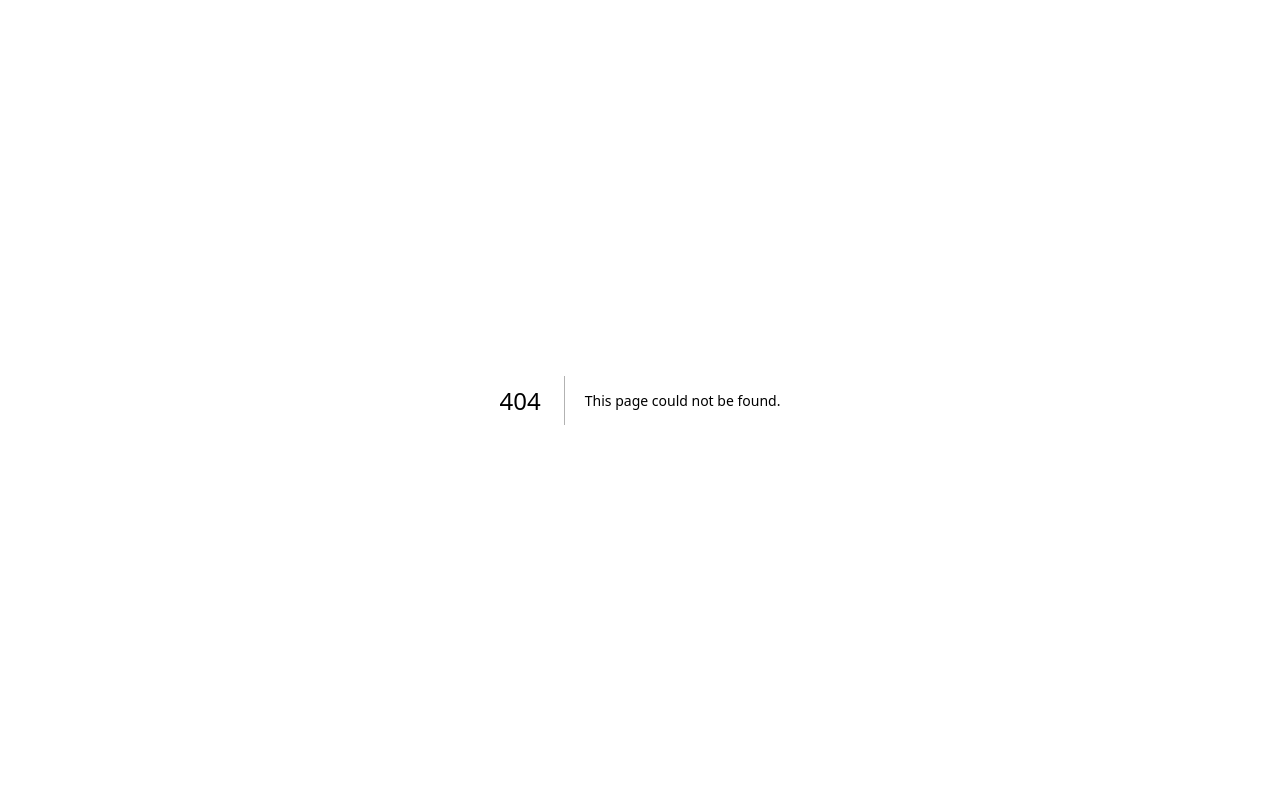
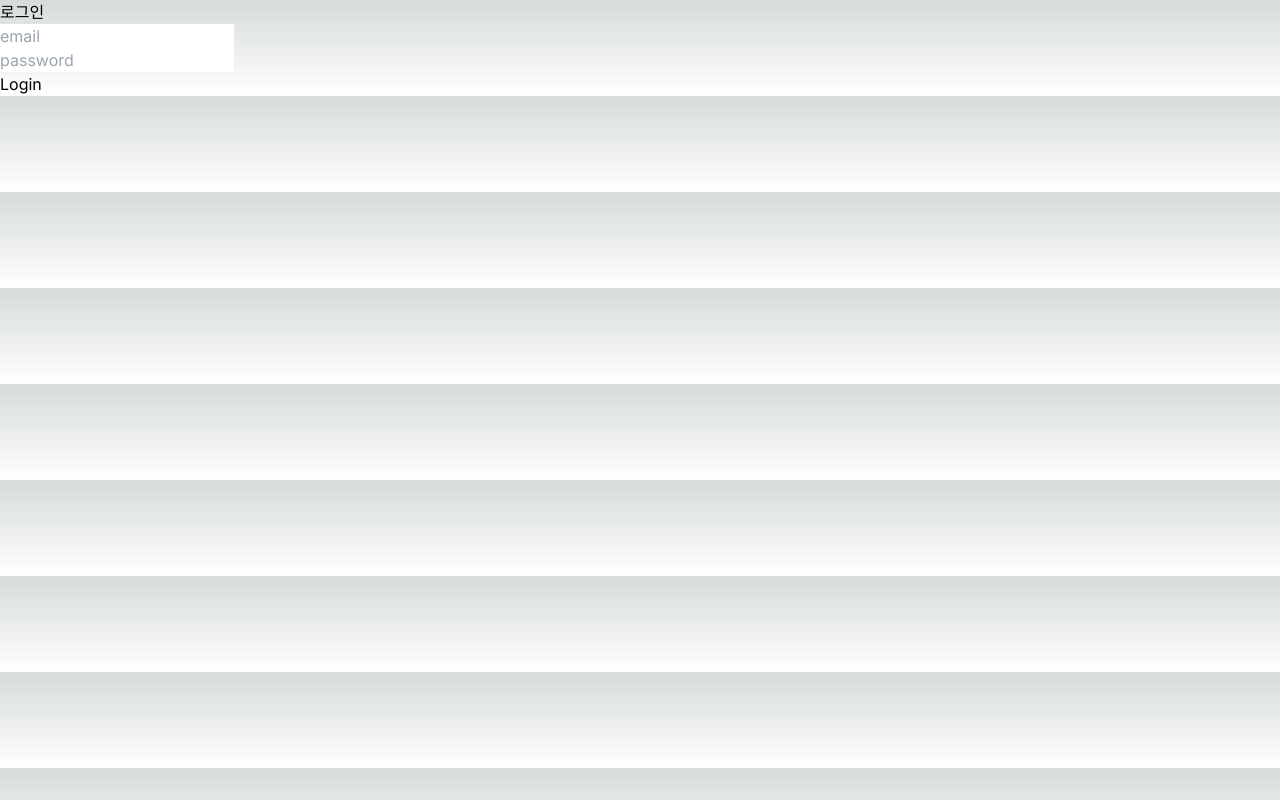
Before and after one commit to jukangpark/next_practice, a Next.js app: page /logIn in a window 1280 px wide. Before the commit this address had no page. Built offline with nearby package versions, Linux system fonts and the light colour scheme.

Commit message:
logIn / signUp 경로에 LogInPage / SignUpPage 모듈 추가 (추후에, validation 함수 와 api 연동 필요 - API 아직 없음)

```diff
--- a/package.json
+++ b/package.json
@@ -23,6 +23,7 @@
     "postcss": "8.4.29",
     "react": "18.2.0",
     "react-dom": "18.2.0",
+    "react-hook-form": "^7.46.1",
     "tailwindcss": "3.3.3",
     "typescript": "5.2.2"
   }
--- /dev/null
+++ b/src/app/logIn/page.tsx
@@ -0,0 +1,50 @@
+"use client";
+
+import { useForm, Controller, SubmitHandler } from "react-hook-form";
+import { LoginFormValues } from "./types";
+
+const LogInPage = () => {
+  const { control, handleSubmit, setValue } = useForm<LoginFormValues>({
+    defaultValues: {
+      email: "",
+      password: "",
+    },
+  });
+
+  const onSubmit: SubmitHandler<LoginFormValues> = (data) => {
+    console.log(data);
+    setValue("email", "");
+    setValue("password", "");
+  };
+
+  const style = {
+    color: "black",
+  };
+
+  return (
+    <form onSubmit={handleSubmit(onSubmit)}>
+      <h3>로그인</h3>
+      <div>
+        <Controller
+          name="email"
+          control={control}
+          render={({ field }) => (
+            <input {...field} placeholder="email" style={style} />
+          )}
+        />
+      </div>
+      <div>
+        <Controller
+          name="password"
+          control={control}
+          render={({ field }) => (
+            <input {...field} placeholder="password" style={style} />
+          )}
+        />
+      </div>
+      <button type="submit">Login</button>
+    </form>
+  );
+};
+
+export default LogInPage;
--- /dev/null
+++ b/src/app/logIn/types.ts
@@ -0,0 +1,5 @@
+export interface LoginFormValues {
+  email: string;
+  password: string;
+  errors: any;
+}
--- /dev/null
+++ b/src/app/signUp/page.tsx
@@ -0,0 +1,45 @@
+"use client";
+
+import { useForm, Controller, SubmitHandler } from "react-hook-form";
+import { SignUpFormValues } from "./types";
+
+const SignUpPage = () => {
+  const { control, handleSubmit, setValue } = useForm<SignUpFormValues>();
+
+  const onSubmit: SubmitHandler<SignUpFormValues> = (data) => {
+    console.log(data);
+    setValue("email", "");
+    setValue("password", "");
+  };
+
+  const style = {
+    color: "black",
+  };
+
+  return (
+    <form onSubmit={handleSubmit(onSubmit)}>
+      <h3>회원가입</h3>
+      <div>
+        <Controller
+          name="email"
+          control={control}
+          render={({ field }) => (
+            <input {...field} placeholder="email" style={style} />
+          )}
+        />
+      </div>
+      <div>
+        <Controller
+          name="password"
+          control={control}
+          render={({ field }) => (
+            <input {...field} placeholder="password" style={style} />
+          )}
+        />
+      </div>
+      <button type="submit">Login</button>
+    </form>
+  );
+};
+
+export default SignUpPage;
--- /dev/null
+++ b/src/app/signUp/types.ts
@@ -0,0 +1,5 @@
+export interface SignUpFormValues {
+  email: string;
+  password: string;
+  confirmPassword: string;
+}
```
Also changed, not shown: 1 other file (tests, documents, lock files or other folders).
